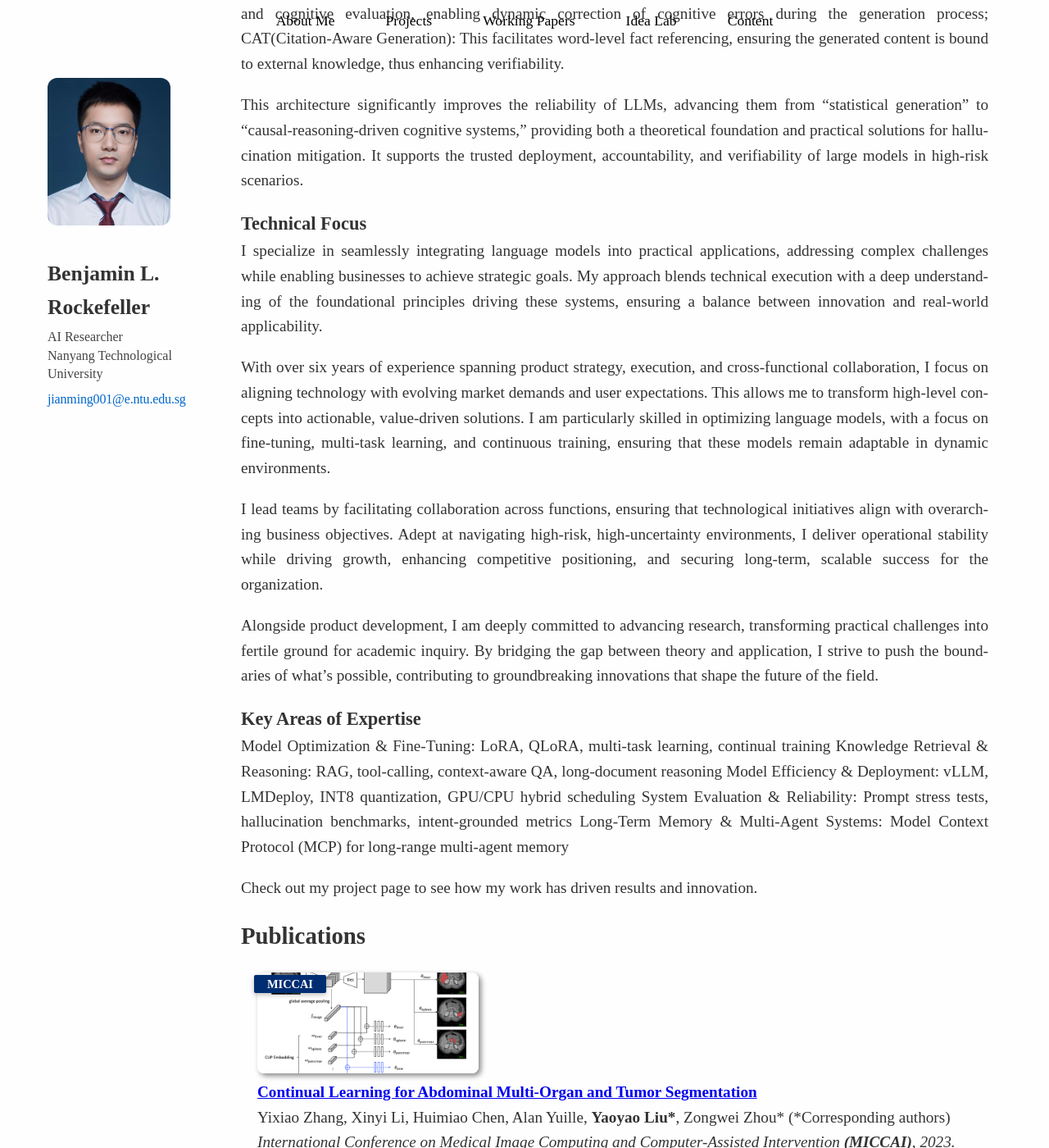
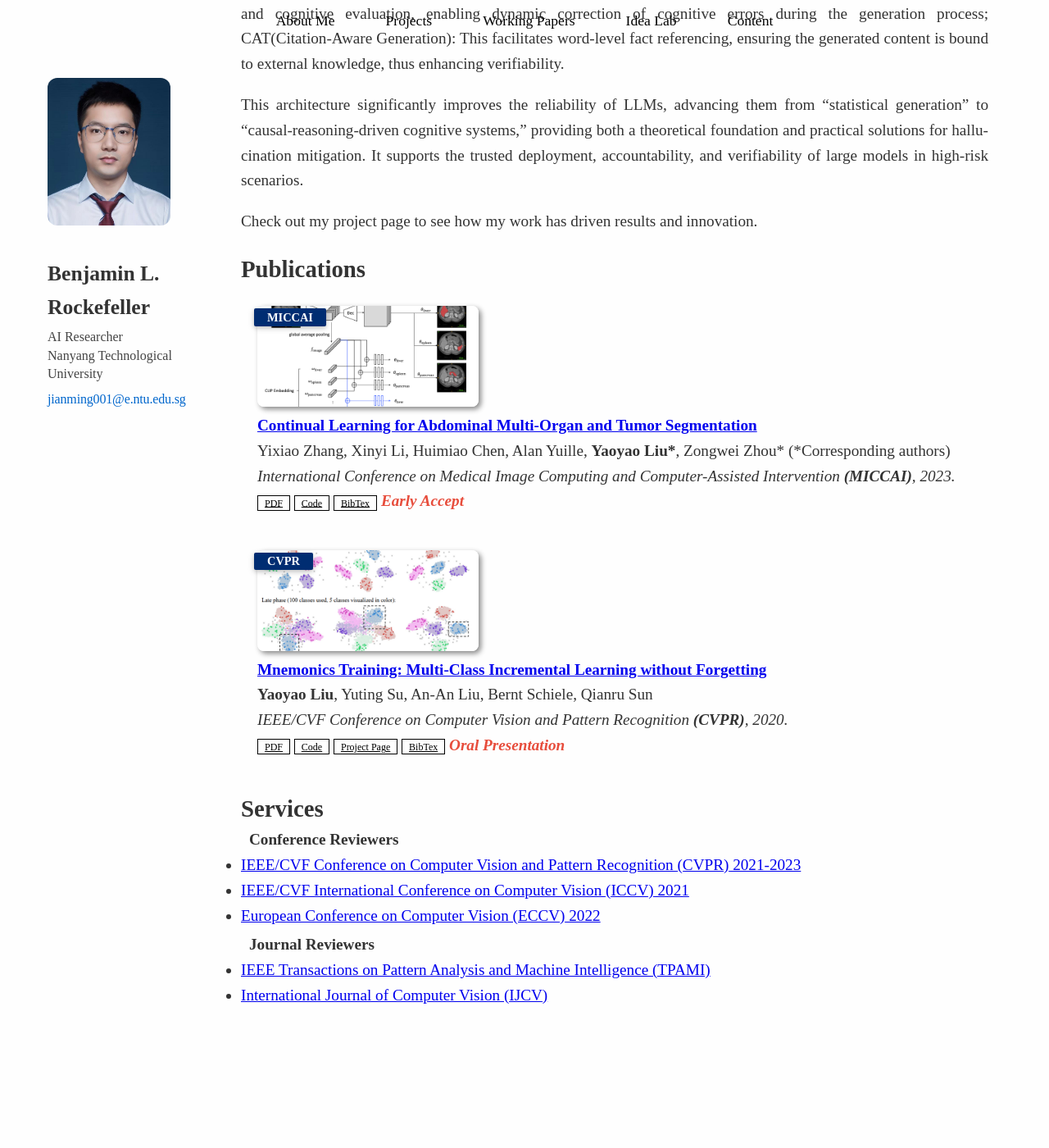
Before and after one commit to BenjaminRockefeller/benjaminrockefeller.github.io, a Jekyll site: the page built from index.md, in a window 1280 px wide and 1400 px high, scrolled down 821 px. Shown: the whole window at 82% size. Built offline with Jekyll 4.4.1, drawn with Linux system fonts in a browser that asks for light colours; a style sheet for code colours, icons or effects is not loaded; our own code applies the rules of GitHub Pages for plain Markdown files; after the commit the page ends 2151 px from its top, so only the background shows below that.

Commit message:
Update index.md

```diff
--- a/index.md
+++ b/index.md
@@ -18,21 +18,7 @@ CAT(Citation-Aware Generation): This facilitates word-level fact referencing, en
 
 This architecture significantly improves the reliability of LLMs, advancing them from "statistical generation" to "causal-reasoning-driven cognitive systems," providing both a theoretical foundation and practical solutions for hallucination mitigation. It supports the trusted deployment, accountability, and verifiability of large models in high-risk scenarios.
 
-### Technical Focus
-I specialize in seamlessly integrating language models into practical applications, addressing complex challenges while enabling businesses to achieve strategic goals. My approach blends technical execution with a deep understanding of the foundational principles driving these systems, ensuring a balance between innovation and real-world applicability.
 
-With over six years of experience spanning product strategy, execution, and cross-functional collaboration, I focus on aligning technology with evolving market demands and user expectations. This allows me to transform high-level concepts into actionable, value-driven solutions. I am particularly skilled in optimizing language models, with a focus on fine-tuning, multi-task learning, and continuous training, ensuring that these models remain adaptable in dynamic environments.
-
-I lead teams by facilitating collaboration across functions, ensuring that technological initiatives align with overarching business objectives. Adept at navigating high-risk, high-uncertainty environments, I deliver operational stability while driving growth, enhancing competitive positioning, and securing long-term, scalable success for the organization.
-
-Alongside product development, I am deeply committed to advancing research, transforming practical challenges into fertile ground for academic inquiry. By bridging the gap between theory and application, I strive to push the boundaries of what’s possible, contributing to groundbreaking innovations that shape the future of the field.
-
-### Key Areas of Expertise
-Model Optimization & Fine-Tuning: LoRA, QLoRA, multi-task learning, continual training
-Knowledge Retrieval & Reasoning: RAG, tool-calling, context-aware QA, long-document reasoning
-Model Efficiency & Deployment: vLLM, LMDeploy, INT8 quantization, GPU/CPU hybrid scheduling
-System Evaluation & Reliability: Prompt stress tests, hallucination benchmarks, intent-grounded metrics
-Long-Term Memory & Multi-Agent Systems: Model Context Protocol (MCP) for long-range multi-agent memory
 
 
 Check out my project page to see how my work has driven results and innovation.
```
